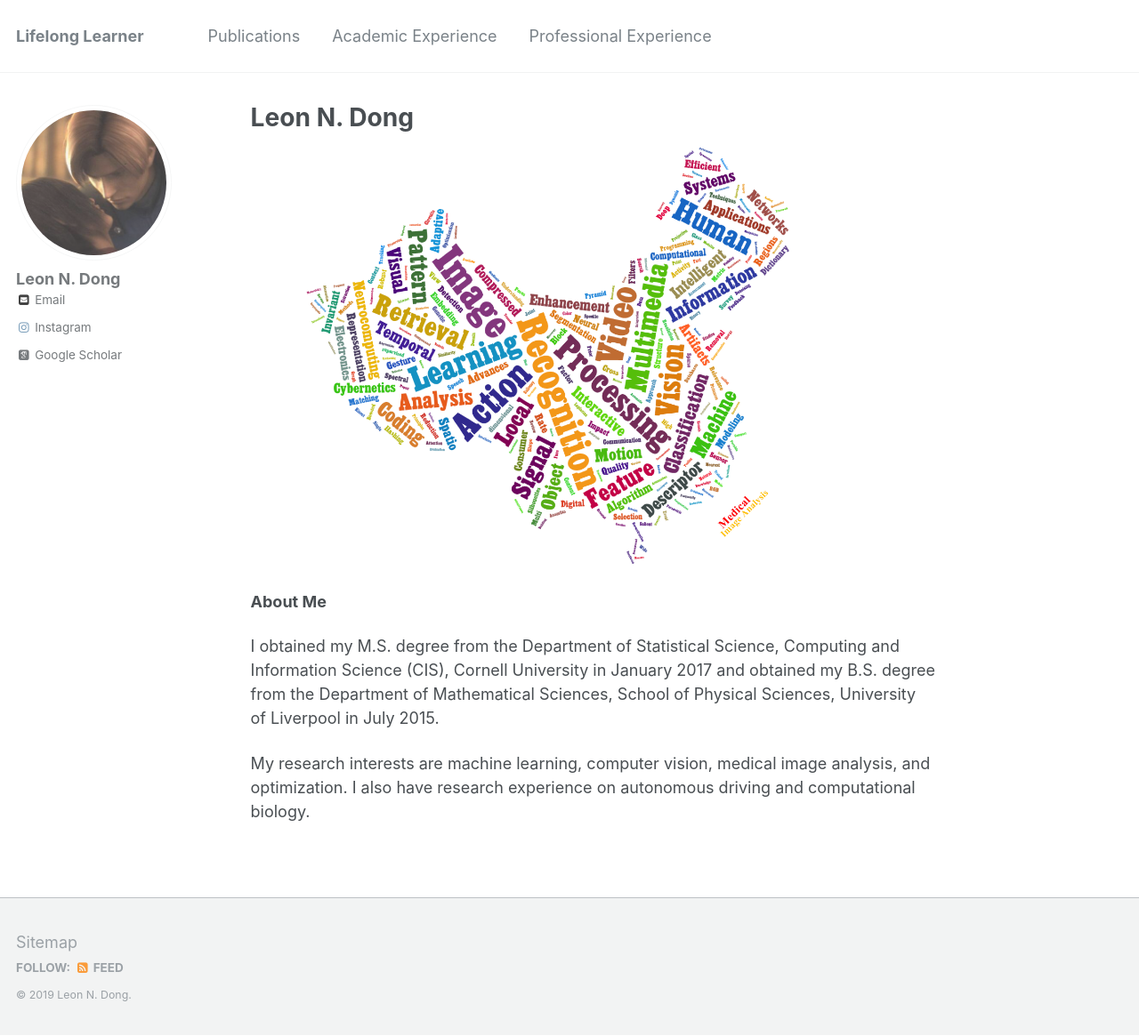
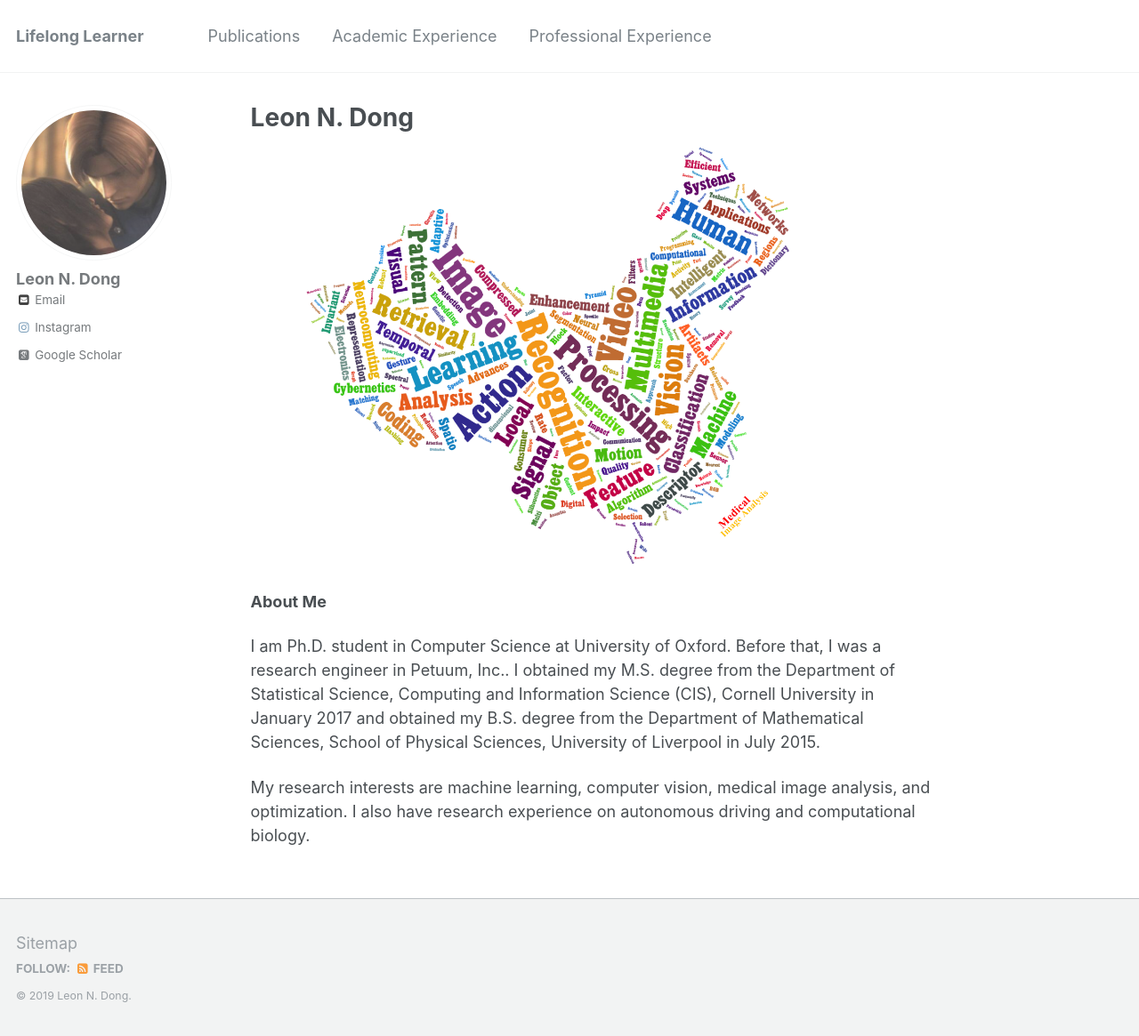
Before and after one commit to eveningdong/eveningdong.github.io, a Jekyll site: the page built from _pages/about.md, in a window 1280 px wide and 1165 px high. Shown: the whole window at 89% size. Built offline with Jekyll 4.4.1, drawn with Linux system fonts in a browser that asks for light colours; some web fonts are replaced; some of the changed lines change nothing that is shown.

Commit message:
update about.md

```diff
--- a/_pages/about.md
+++ b/_pages/about.md
@@ -12,12 +12,6 @@ redirect_from:
 
 **About Me**
 
-<!-- I am a research engineer in Petuum, Inc.. -->
-
-I obtained my M.S. degree from the Department of Statistical Science, Computing and Information Science (CIS), Cornell University in January 2017 and obtained my B.S. degree from the Department of Mathematical Sciences, School of Physical Sciences, University of Liverpool in July 2015.
+I am Ph.D. student in Computer Science at University of Oxford. Before that, I was a research engineer in Petuum, Inc.. I obtained my M.S. degree from the Department of Statistical Science, Computing and Information Science (CIS), Cornell University in January 2017 and obtained my B.S. degree from the Department of Mathematical Sciences, School of Physical Sciences, University of Liverpool in July 2015.
 
 My research interests are machine learning, computer vision, medical image analysis, and optimization. I also have research experience on autonomous driving and computational biology.
-
-<!-- Currently, I focus on domain adaptation, few-shot learning, reinforcement learning, and distributed learning. -->
-
-<!-- In Petuum, Inc., I am glad that I have the oppurtunity to meet a lot of awesome people from Machine Learning Department, School of Computer Science, Carnegie Mellon University. I learn a lot from Petuum, Inc.. Namely, I receive dedicated instructions from  [<span style="color:blue">Prof. Eric P. Xing</span>](http://www.cs.cmu.edu/~epxing/), [<span style="color:blue">Prof. Min Xu</span>](https://sites.google.com/view/xulab/home), Prof. Xiaodan Liang, Dr. Wei Dai, Dr. Pengtao Xie and Hong Wu. Especially, I want to thank [<span style="color:blue">Prof. Xiaodan Liang</span>](https://lemondan.github.io/) and [<span style="color:blue">Dr. Wei Dai</span>](http://davidwd.org/) for their academic instructions in computer vision and distributed machine learning. Personally, I want to thank [<span style="color:blue">Hong Wu</span>](http://xunzhangthu.org/about/), my best (<span style="color:red">not the one of</span>) friend in Petuum, Inc., for his help in software engineering and the selfless sharing of his working experience and industrial insights, which is really helpful for my future success. -->
```
